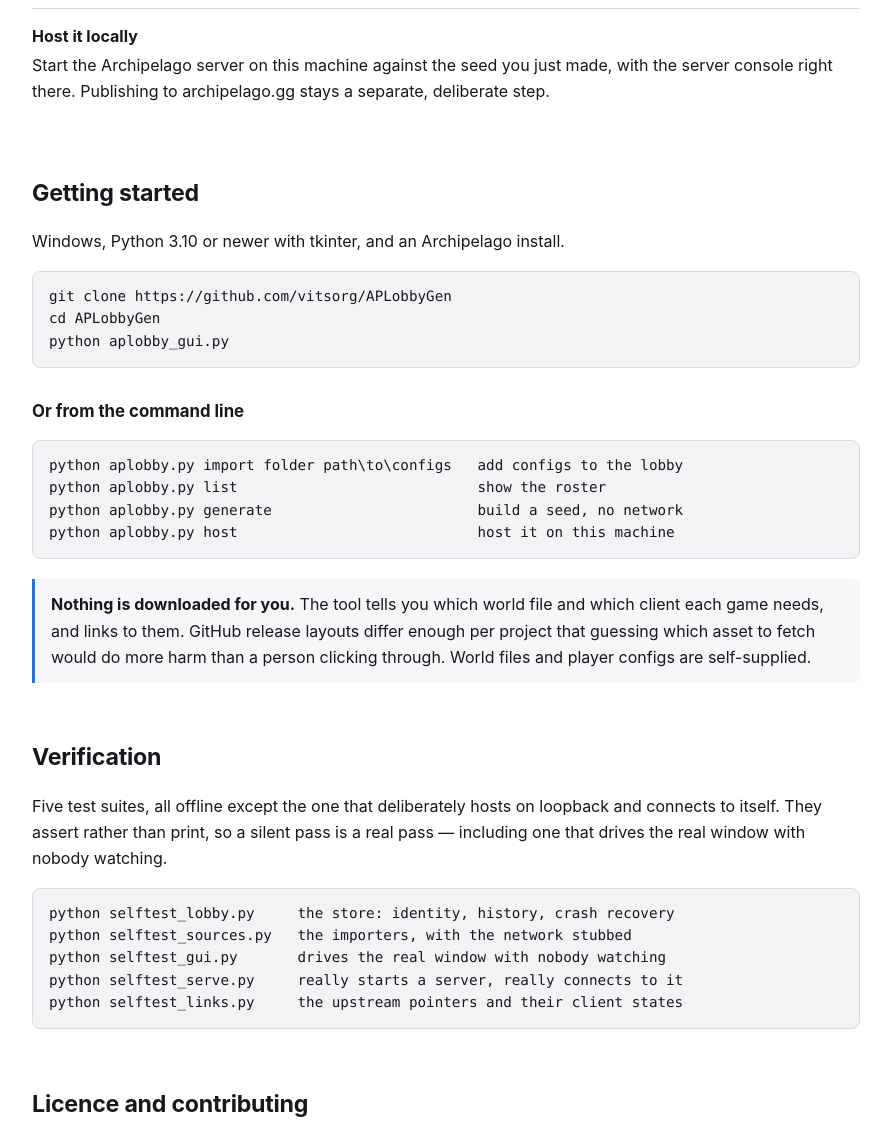
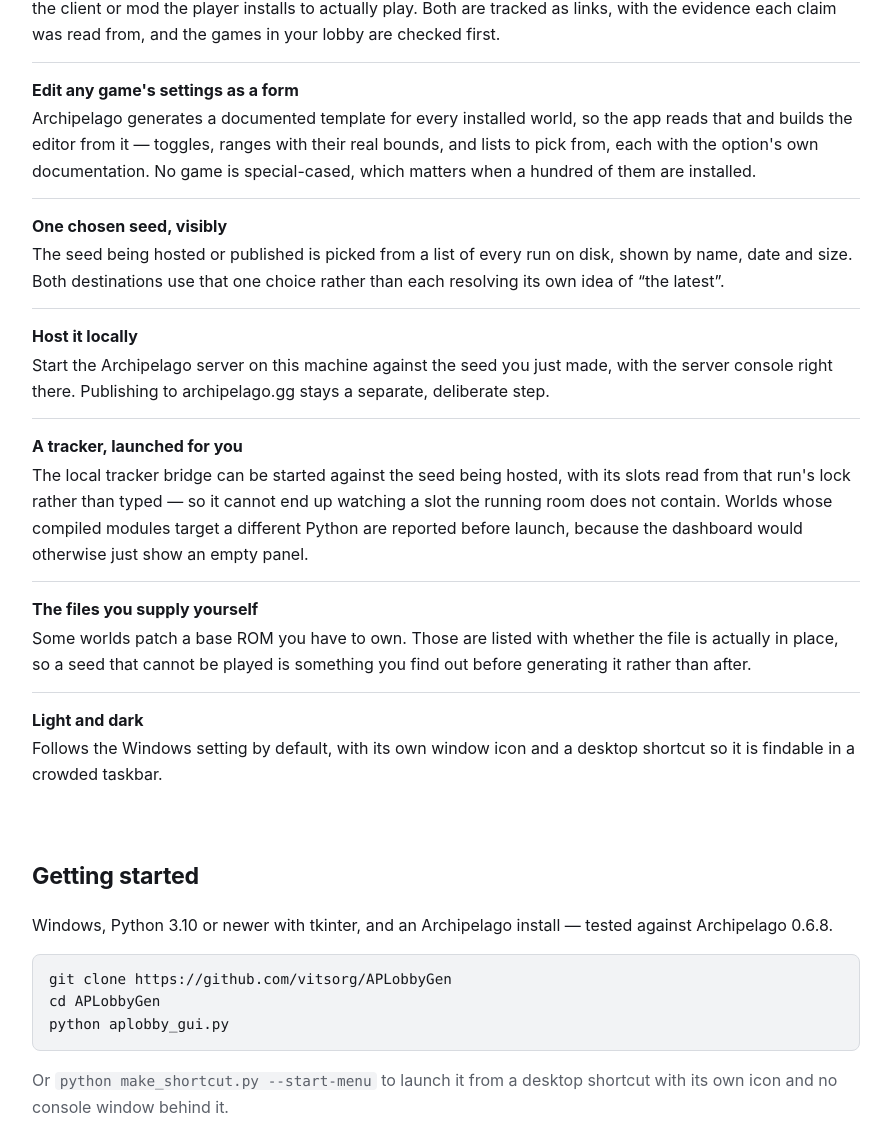
Before and after one commit to vitsorg/APLobbyGen, a plain HTML site: page docs/index.html in a window 1280 px wide. Shown: the part 2233-3359 px from the top of the page, without its empty margins (194-1085 px from the left). Drawn offline with Linux system fonts and the light colour scheme.

Commit message:
Bring the project page level with what the app actually does
The page was written before a third of the app existed. It still described
preflight as resolving against ".apworld files actually installed", which
today's change made untrue, and it never mentioned the settings forms, the
seed picker, the tracker launcher, the base-ROM report, or light and dark -
five features it now has to account for. The CLI block was missing the
seeds and links commands, and it advertised five test suites when there
are six.

The screenshots predated the settings form and the tracker, so the page
was promising two things the picture plainly did not show. Retaken from a
staged eleven-player lobby - the same invented cast, ordered so the four
statuses group the way they did before.

Two statuses changed on their own and are left as they came out: Kingdom
Hearts 2 and EarthBound now read "world must match", because detection
started counting .pyc client modules, and EarthBound resolves to the newer
custom world rather than the one Archipelago bundles.

Both the page and the README now name the Archipelago version this was
tested against, which is the thing most likely to invalidate a later build.

```diff
--- a/docs/index.html
+++ b/docs/index.html
@@ -139,9 +139,12 @@
   </li>
   <li>
     <b>Preflight that tells you the truth</b>
-    Every player's game is resolved against the <code>.apworld</code> files
-    actually installed, so a missing world is something you learn before
-    generating, not after.
+    Every player's game is resolved against the worlds actually installed, so a
+    missing world is something you learn before generating, not after. Both
+    shapes count: a zipped <code>.apworld</code> and the bundled worlds
+    Archipelago ships unzipped as folders, which a scan for
+    <code>*.apworld</code> alone would report as missing while they sit right
+    there in the install.
   </li>
   <li>
     <b>Dropped settings are a failure, not a footnote</b>
@@ -163,24 +166,68 @@
     claim was read from, and the games in your lobby are checked first.
   </li>
   <li>
+    <b>Edit any game's settings as a form</b>
+    Archipelago generates a documented template for every installed world, so
+    the app reads that and builds the editor from it &mdash; toggles, ranges
+    with their real bounds, and lists to pick from, each with the option's own
+    documentation. No game is special-cased, which matters when a hundred of
+    them are installed.
+  </li>
+  <li>
+    <b>One chosen seed, visibly</b>
+    The seed being hosted or published is picked from a list of every run on
+    disk, shown by name, date and size. Both destinations use that one choice
+    rather than each resolving its own idea of &ldquo;the latest&rdquo;.
+  </li>
+  <li>
     <b>Host it locally</b>
     Start the Archipelago server on this machine against the seed you just made,
     with the server console right there. Publishing to archipelago.gg stays a
     separate, deliberate step.
   </li>
+  <li>
+    <b>A tracker, launched for you</b>
+    The local tracker bridge can be started against the seed being hosted, with
+    its slots read from that run's lock rather than typed &mdash; so it cannot
+    end up watching a slot the running room does not contain. Worlds whose
+    compiled modules target a different Python are reported before launch,
+    because the dashboard would otherwise just show an empty panel.
+  </li>
+  <li>
+    <b>The files you supply yourself</b>
+    Some worlds patch a base ROM you have to own. Those are listed with whether
+    the file is actually in place, so a seed that cannot be played is something
+    you find out before generating it rather than after.
+  </li>
+  <li>
+    <b>Light and dark</b>
+    Follows the Windows setting by default, with its own window icon and a
+    desktop shortcut so it is findable in a crowded taskbar.
+  </li>
 </ul>
 
 <h2>Getting started</h2>
-<p>Windows, Python 3.10 or newer with tkinter, and an Archipelago install.</p>
+<p>
+  Windows, Python 3.10 or newer with tkinter, and an Archipelago install
+  &mdash; tested against Archipelago 0.6.8.
+</p>
 <pre><code>git clone https://github.com/vitsorg/APLobbyGen
 cd APLobbyGen
 python aplobby_gui.py</code></pre>
+<p class="muted">
+  Or <code>python make_shortcut.py --start-menu</code> to launch it from a
+  desktop shortcut with its own icon and no console window behind it.
+</p>
 
 <h3>Or from the command line</h3>
 <pre><code>python aplobby.py import folder path\to\configs   add configs to the lobby
 python aplobby.py list                            show the roster
 python aplobby.py generate                        build a seed, no network
-python aplobby.py host                            host it on this machine</code></pre>
+python aplobby.py seeds                           list seeds you can host
+python aplobby.py host                            host it on this machine
+python links.py --lobby-first                     upstreams, your games first
+python links.py --missing                         clients nobody has investigated
+python links.py --resources                       base ROMs you supply yourself</code></pre>
 
 <div class="note">
   <b>Nothing is downloaded for you.</b> The tool tells you which world file and
@@ -191,7 +238,7 @@
 
 <h2>Verification</h2>
 <p>
-  Five test suites, all offline except the one that deliberately hosts on
+  Six test suites, all offline except the one that deliberately hosts on
   loopback and connects to itself. They assert rather than print, so a silent
   pass is a real pass &mdash; including one that drives the real window with
   nobody watching.
@@ -200,7 +247,8 @@
 python selftest_sources.py   the importers, with the network stubbed
 python selftest_gui.py       drives the real window with nobody watching
 python selftest_serve.py     really starts a server, really connects to it
-python selftest_links.py     the upstream pointers and their client states</code></pre>
+python selftest_links.py     the upstream pointers and their client states
+python selftest_options.py   option templates, the settings form, config rewriting</code></pre>
 
 <h2>Licence and contributing</h2>
 <p>
```
Also changed, not shown: docs/screenshot-dark.png, docs/screenshot-light.png, 1 other file.
